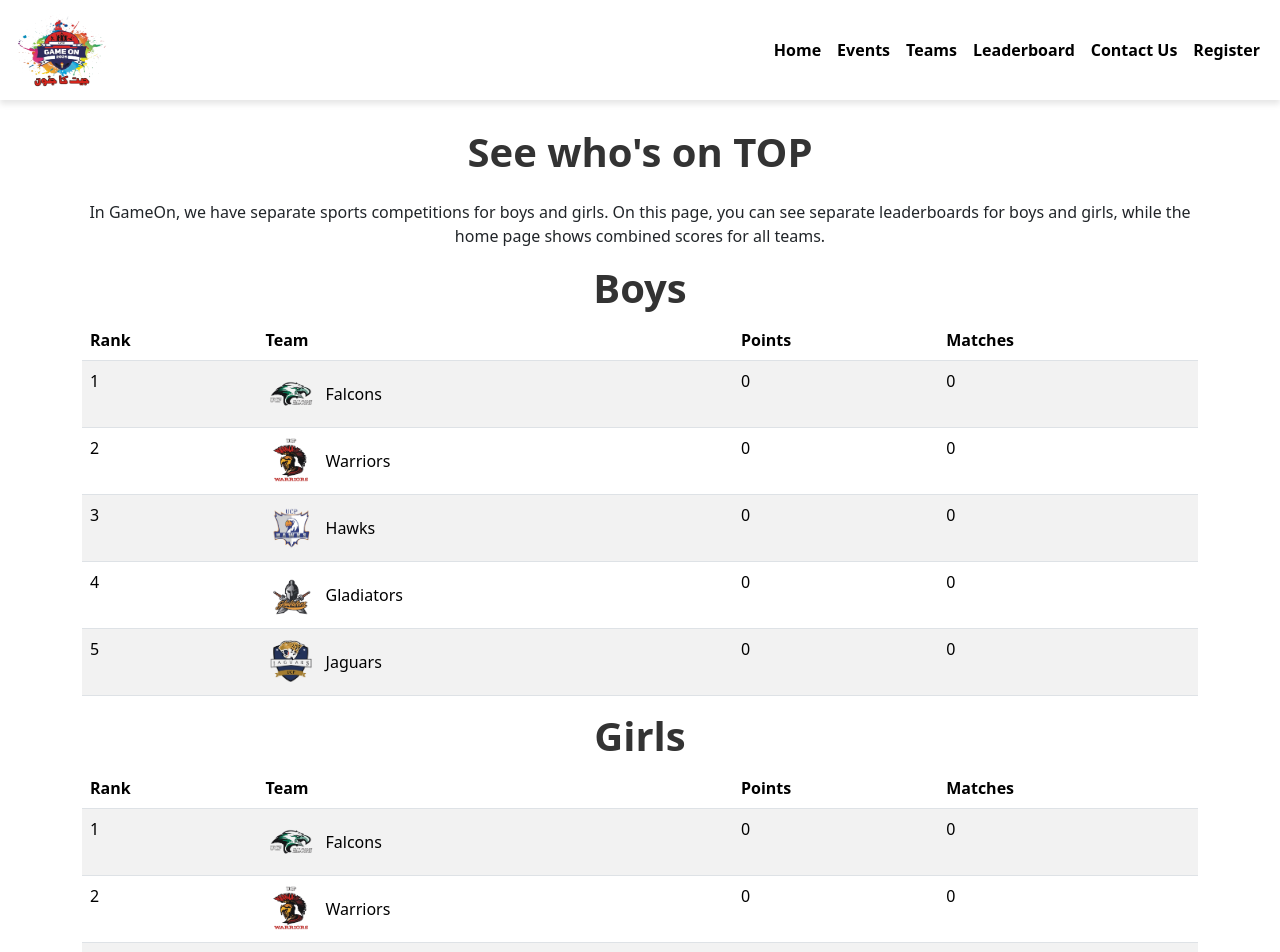
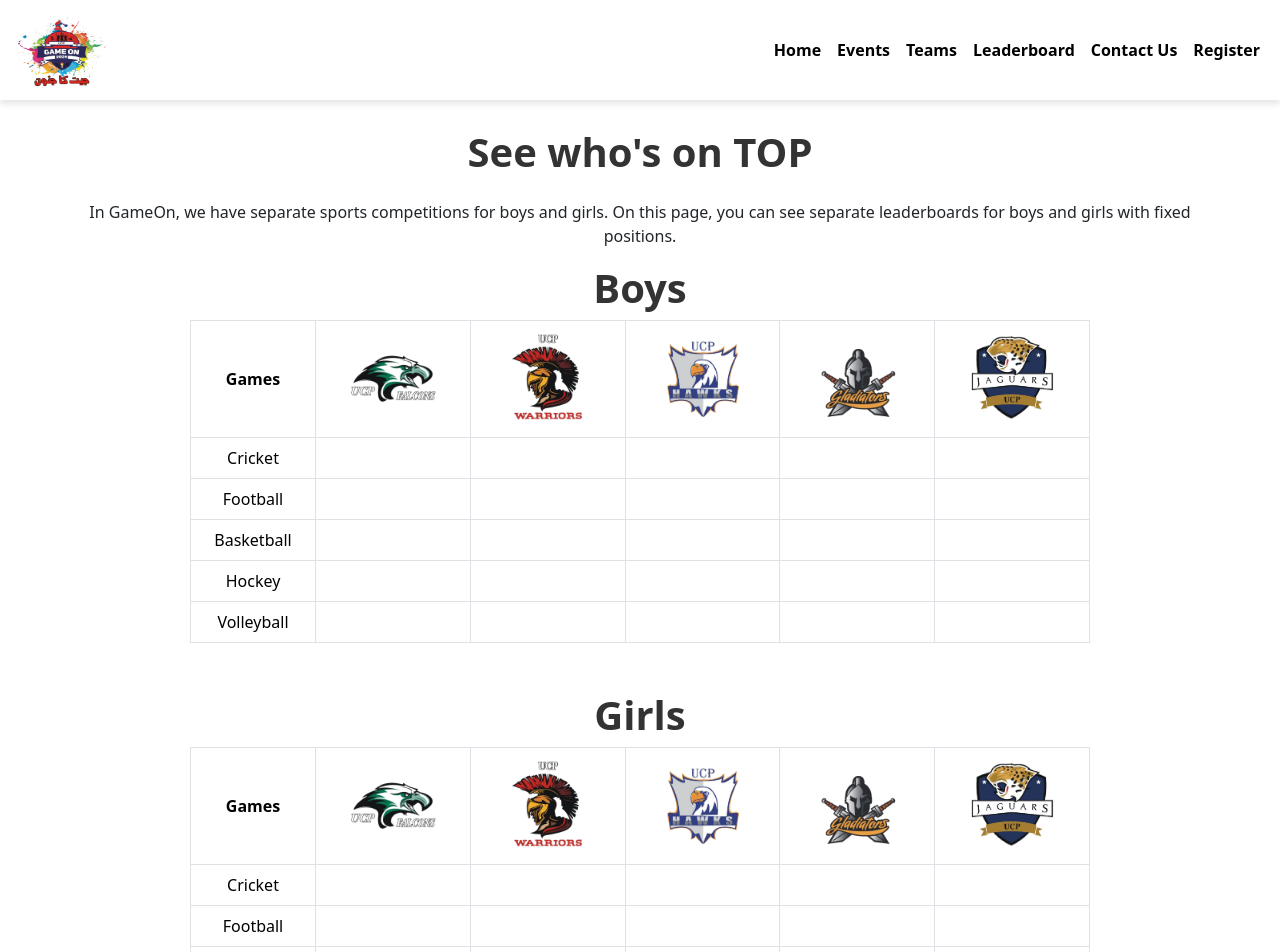
Before and after one commit to moizayub1255/Ucp-GameOn, a React (Vite) app in the folder frontend/: page /leaderboard in a window 1280 px wide. Shown: the top 952 px of the page. Built offline with nearby package versions, Linux system fonts and the light colour scheme.

Commit message:
Minor Changes
did some changes in leaderboard and added new video

```diff
--- a/frontend/src/Admin/pages/Dashboard.jsx
+++ b/frontend/src/Admin/pages/Dashboard.jsx
@@ -4,12 +4,8 @@ import DashboardCard from "../components/DashboardCard";
 const Dashboard = () => {
   return (
     <div>
-      <h2>Dashboard</h2>
-      <div className="d-flex justify-content-around flex-wrap">
-        <DashboardCard title="Total Events" value="12" />
-        <DashboardCard title="Total Participants" value="340" />
-        <DashboardCard title="Registrations Today" value="45" />
-      </div>
+      <h2 className="d-flex justify-content-center align-items-center">Admin Dashboard</h2>
+
     </div>
   );
 };
--- a/frontend/src/Pages/Leaderboard.jsx
+++ b/frontend/src/Pages/Leaderboard.jsx
@@ -1,93 +1,115 @@
 import React from "react";
 import Headandfoot from "../Layout/Headandfoot";
+import "../Styles/Leaderboard.css";
 
 const Leaderboard = () => {
   const boys_leaderboard = [
-    { rank: 1, img: "falcon.png", team: "Falcons", points: 0, matchesPlayed: 0 },
-    { rank: 2, img: "warriors.png", team: "Warriors", points: 0, matchesPlayed: 0 },
-    { rank: 3, img: "hawks.png", team: "Hawks", points: 0, matchesPlayed: 0 },
-    { rank: 4, img: "gladiators.png", team: "Gladiators", points: 0, matchesPlayed: 0 },
-    { rank: 5, img: "jaguars.png", team: "Jaguars", points: 0, matchesPlayed: 0 },
+    {
+      img: "falcon.png",
+      team: "Falcons",
+      points: ["", "", "", "", ""],
+    },
+    {
+      img: "warriors.png",
+      team: "Warriors",
+      points: ["", "", "", "", ""],
+    },
+    {
+      img: "hawks.png",
+      team: "Hawks",
+      points: ["", "", "", "", ""],
+    },
+    {
+      img: "gladiators.png",
+      team: "Gladiators",
+      points: ["", "", "", "", ""],
+    },
+    {
+      img: "jaguars.png",
+      team: "Jaguars",
+      points: ["", "", "", "", ""],
+    },
   ];
 
   const girls_leaderboard = [
-    { rank: 1, img: "falcon.png", team: "Falcons", points: 0, matchesPlayed: 0 },
-    { rank: 2, img: "warriors.png", team: "Warriors", points: 0, matchesPlayed: 0 },
-    { rank: 3, img: "hawks.png", team: "Hawks", points: 0, matchesPlayed: 0 },
-    { rank: 4, img: "gladiators.png", team: "Gladiators", points: 0, matchesPlayed: 0 },
-    { rank: 5, img: "jaguars.png", team: "Jaguars", points: 0, matchesPlayed: 0 },
+    {
+      img: "falcon.png",
+      team: "Falcons",
+      points: ["", "", "", "", ""],
+    },
+    {
+      img: "warriors.png",
+      team: "Warriors",
+      points: ["", "", "", "", ""],
+    },
+    {
+      img: "hawks.png",
+      team: "Hawks",
+      points: ["", "", "", "", ""],
+    },
+    {
+      img: "gladiators.png",
+      team: "Gladiators",
+      points: ["", "", "", "", ""],
+    },
+    {
+      img: "jaguars.png",
+      team: "Jaguars",
+      points: ["", "", "", "", ""],
+    },
   ];
+
+  const games = ["Cricket", "Football", "Basketball", "Hockey", "Volleyball"];
+
+  const renderLeaderboard = (leaderboard) => (
+    <div className="table-responsive">
+      <table
+        className="table table-bordered text-center"
+        style={{ width: "100%", maxWidth: "900px", margin: "auto" }}
+      >
+        <thead>
+          <tr>
+            <th>Games</th>
+            {leaderboard.map((team, index) => (
+              <th key={index}>
+                <img
+                  src={team.img}
+                  alt={team.team}
+                  style={{ width: "100px", height: "100px" }}
+                />
+                {/* <div>{team.team}</div> */}
+              </th>
+            ))}
+          </tr>
+        </thead>
+        <tbody>
+          {games.map((game, gameIndex) => (
+            <tr key={gameIndex}>
+              <td>{game}</td>
+              {leaderboard.map((team, teamIndex) => (
+                <td key={teamIndex}>{team.points[gameIndex]}</td>
+              ))}
+            </tr>
+          ))}
+        </tbody>
+      </table>
+    </div>
+  );
 
   return (
     <Headandfoot>
       <div className="container py-5">
         <h1 className="text-center mb-4">See who's on TOP</h1>
+        <p className="text-center">
+          In GameOn, we have separate sports competitions for boys and girls. On
+          this page, you can see separate leaderboards for boys and girls with
+          fixed positions.
+        </p>
+        <h1 className="text-center">Boys</h1>
+        {renderLeaderboard(boys_leaderboard)}
 
-        <p className="text-center">
-          In GameOn, we have separate sports competitions for boys and girls. On this page, you can see separate leaderboards for boys and girls, while the home page shows combined scores for all teams.
-        </p>
-
-        <h1 className="text-center">Boys</h1>
-        <table className="table table-striped table-hover">
-          <thead className="thead-dark">
-            <tr>
-              <th scope="col">Rank</th>
-              <th scope="col">Team</th>
-              <th scope="col">Points</th>
-              <th scope="col">Matches</th>
-            </tr>
-          </thead>
-          <tbody>
-            {boys_leaderboard.map((team, index) => (
-              <tr key={index}>
-                <td>{team.rank}</td>
-                <td>
-                  <div className="d-flex align-items-center">
-                    <img
-                      src={team.img}
-                      alt={team.team}
-                      style={{ width: "50px", height: "50px", marginRight: "10px" }}
-                    />
-                    {team.team}
-                  </div>
-                </td>
-                <td>{team.points}</td>
-                <td>{team.matchesPlayed}</td>
-              </tr>
-            ))}
-          </tbody>
-        </table>
-
-        <h1 className="text-center">Girls</h1>
-        <table className="table table-striped table-hover">
-          <thead className="thead-dark">
-            <tr>
-              <th scope="col">Rank</th>
-              <th scope="col">Team</th>
-              <th scope="col">Points</th>
-              <th scope="col">Matches</th>
-            </tr>
-          </thead>
-          <tbody>
-            {girls_leaderboard.map((team, index) => (
-              <tr key={index}>
-                <td>{team.rank}</td>
-                <td>
-                  <div className="d-flex align-items-center">
-                    <img
-                      src={team.img}
-                      alt={team.team}
-                      style={{ width: "50px", height: "50px", marginRight: "10px" }}
-                    />
-                    {team.team}
-                  </div>
-                </td>
-                <td>{team.points}</td>
-                <td>{team.matchesPlayed}</td>
-              </tr>
-            ))}
-          </tbody>
-        </table>
+        <h1 className="text-center mt-5">Girls</h1>
+        {renderLeaderboard(girls_leaderboard)}
       </div>
     </Headandfoot>
   );
--- a/frontend/src/Pages/Teams.jsx
+++ b/frontend/src/Pages/Teams.jsx
@@ -9,6 +9,7 @@ const teams = [
       "The Jaguars are fierce and unstoppable. They thrive under pressure and deliver extraordinary performances. Their passion and resilience are a sight to behold.",
     classes: ["BSCS-8"],
     in: ["Prof. M.Ali", "Miss Amna Awan"],
+    video: "falconstheme.mp4",
   },
   {
     name: "Warriors",
@@ -17,8 +18,8 @@ const teams = [
       "The Warriors are fearless and determined. Their powerful gameplay and strategic approach make them one of the toughest teams to beat. They inspire through their relentless pursuit of excellence.",
     classes: ["BSCS-6", "BSCS-7", "BSCS-F1"],
     in: ["Prof. Rana Hammad Habib", "Miss Hira Shahid"],
+    video: "falconstheme.mp4",
   },
-
   {
     name: "Falcons",
     logo: "/falcon.png",
@@ -26,8 +27,8 @@ const teams = [
       "The Falcons are known for their speed and agility. They dominate the field with unmatched teamwork and energy. Whether it’s a nail-biting finish or a clear victory, this team brings their A-game every time.",
     classes: ["BS English", "BS Chemistry", "BS Math"],
     in: ["Prof. Tariq Mehmood", "Miss Aneeqa"],
+    video: "falconstheme.mp4",
   },
-
   {
     name: "Gladiators",
     logo: "/gladiators.png",
@@ -35,6 +36,7 @@ const teams = [
       "The Gladiators are fierce and unstoppable. They thrive under pressure and deliver extraordinary performances. Their passion and resilience are a sight to behold.",
     classes: ["BBA-7", "BBA-8", "BBA-9", "BBA F-2"],
     in: ["Prof. Kamran Khan", "Prof. Aziz"],
+    video: "falconstheme.mp4",
   },
   {
     name: "Hawks",
@@ -49,24 +51,13 @@ const teams = [
       "BS Psychology",
     ],
     in: ["Prof. Saqib Arshad", "Prof. Badar Chishti", "Miss Warda"],
+    video: "falconstheme.mp4",
   },
 ];
 
 const Teams = () => {
   return (
     <Headandfoot>
-      {/* <div
-        className="text-center text-white bg-dark py-5"
-        style={{
-          backgroundImage: `url('/teams.jpg')`, // Update image path
-          backgroundSize: "cover",
-          backgroundPosition: "center",
-        }}
-      >
-        <div className="banner-text">
-          <h1 className="text-white">Teams</h1>
-        </div>
-      </div> */}
       <div className="container py-5">
         <h1 className="text-center mb-4">Our Teams</h1>
         <div className="row">
@@ -75,12 +66,15 @@ const Teams = () => {
               <div className="card shadow-sm">
                 <div className="card-body">
                   <div className="text-center mb-3">
-                    <img
-                      src={team.logo}
-                      alt={team.name}
-                      className="img-fluid"
-                      style={{ maxHeight: "150px" }}
-                    />
+                    <video
+                      src={team.video}
+                      width="100%"
+                      height="300"
+                      controls
+                      muted
+                      loop
+                      // style={{ borderRadius: "8px", border: "1px solid #ccc" }}
+                    ></video>
                   </div>
                   <h3 className="card-title text-center">{team.name}</h3>
                   <p className="card-text">{team.description}</p>
--- /dev/null
+++ b/frontend/src/Styles/Leaderboard.css
@@ -0,0 +1,9 @@
+.table {
+    width: 100%;
+    max-width: 600px;
+    margin: auto;
+  }
+  .table th, .table td {
+    text-align: center;
+    vertical-align: middle;
+  }
```
Also changed, not shown: 2 other files (tests, documents, lock files or other folders).
